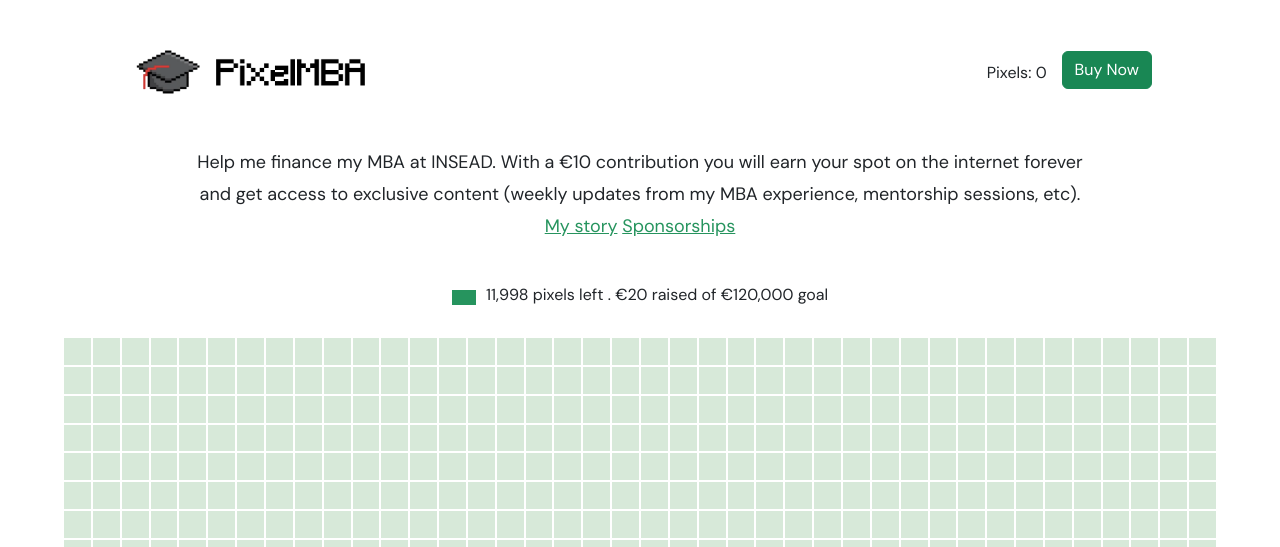
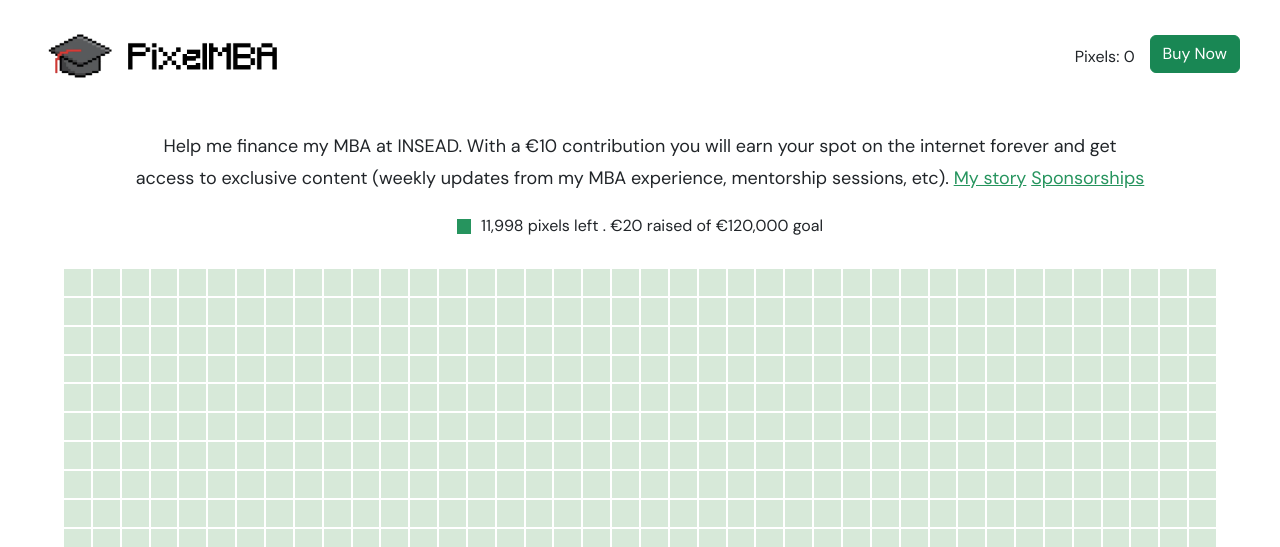
Before and after one commit to shaan147/PixelMBA_Website, a Node server app: page /grid in a window 1280 px wide. Shown: the top 547 px of the page. Run offline with Node 20, Linux system fonts and the light colour scheme; the visitor is signed in with stand-in values (Sample User, id 1); data that the repository does not hold is empty; some libraries are stand-ins or nearby versions.

Commit message:
More Small Changes
Styling issues

```diff
--- a/public/stylesheets/homePage.css
+++ b/public/stylesheets/homePage.css
@@ -26,9 +26,10 @@ body {
 .inludeText {
     display: flex;
     flex-direction: column;
-    justify-content: center;
-    align-items: center;
-
+    /* justify-content: center;
+    align-items: center; */
+    max-width: 1200px;
+    margin: 0 auto;
 }
 
 .greenSmallDiv {
@@ -98,8 +99,8 @@ body {
 }
 
 .top {
-    width: 80%;
-    margin: 16px auto 22px auto;
+    width: 1200px;
+    margin: 0px auto 22px auto;
     display: flex;
     flex-direction: row;
     justify-content: space-between;
@@ -146,6 +147,16 @@ body {
     border-radius: 15px;
 }
 
+.btn-no-outline.btn {
+    border: none;
+}
+
+.btn-no-outline.btn:focus,
+.btn-no-outline.btn:active {
+    outline: none !important;
+    box-shadow: none !important;
+}
+
 .input-field {
     display: block;
     width: 100%;
@@ -175,20 +186,23 @@ body {
 }
 
 .topParaText {
-    max-width: 70%;
+    max-width: 1016px;
     text-align: center;
     font-size: 18px;
     line-height: 32px;
-    margin-bottom: 32px;
-    /* 160% */
-
+    margin-bottom: 20px;
+    margin-left: auto;
+    margin-right: auto;
 
 }
 
 .totalgoal {
     font-size: 16px;
-    margin-top: 9px;
     margin-bottom: 31px;
+    display: flex;
+    flex-direction: row;
+    align-items: center;
+    justify-content: center;
 }
 
 /* Define the basic styles for the circle */
@@ -275,7 +289,6 @@ body {
     display: none;
     position: absolute;
     background-color: #f1f1f1;
-    border: 1px solid #ccc;
     border-radius: 4px;
     /* padding: 10px; */
     z-index: 1;
--- a/views/partials/model.ejs
+++ b/views/partials/model.ejs
@@ -27,7 +27,7 @@
           <input id="pixelIndex" type="hidden" name="pixelIndex" value="" />
           <input id="colorCode" type="text" class="form-control mb-3" oninput="colorchange()" placeholder="Color code" value="#BDBDBD" />
           <!-- Submit Button -->
-          <button type="submit" class="btn btn-primary form-control" style="background-color: #26945e !important">
+          <button type="submit" class="btn btn-primary form-control btn-no-outline" style="background-color: #26945e !important">
             Submit for Approval
           </button>
         </form>
--- a/views/user_pages/grid.ejs
+++ b/views/user_pages/grid.ejs
@@ -203,9 +203,11 @@
         <a href="#" class="myStory">Sponsorships</a>
       </p>
     </div>
-    <div class="row totalgoal" style="align-items: center; justify-content: center">
-      <div class="greenSmallDiv mt-1"></div>
-      11,998 pixels left . €20 raised of €120,000 goal
+    <div class="totalgoal">
+      <div class="greenSmallDiv"></div>
+      <div>
+        11,998 pixels left . €20 raised of €120,000 goal
+      </div>
     </div>
   </div>
   <div id="main-container" class="pb-4">
```
